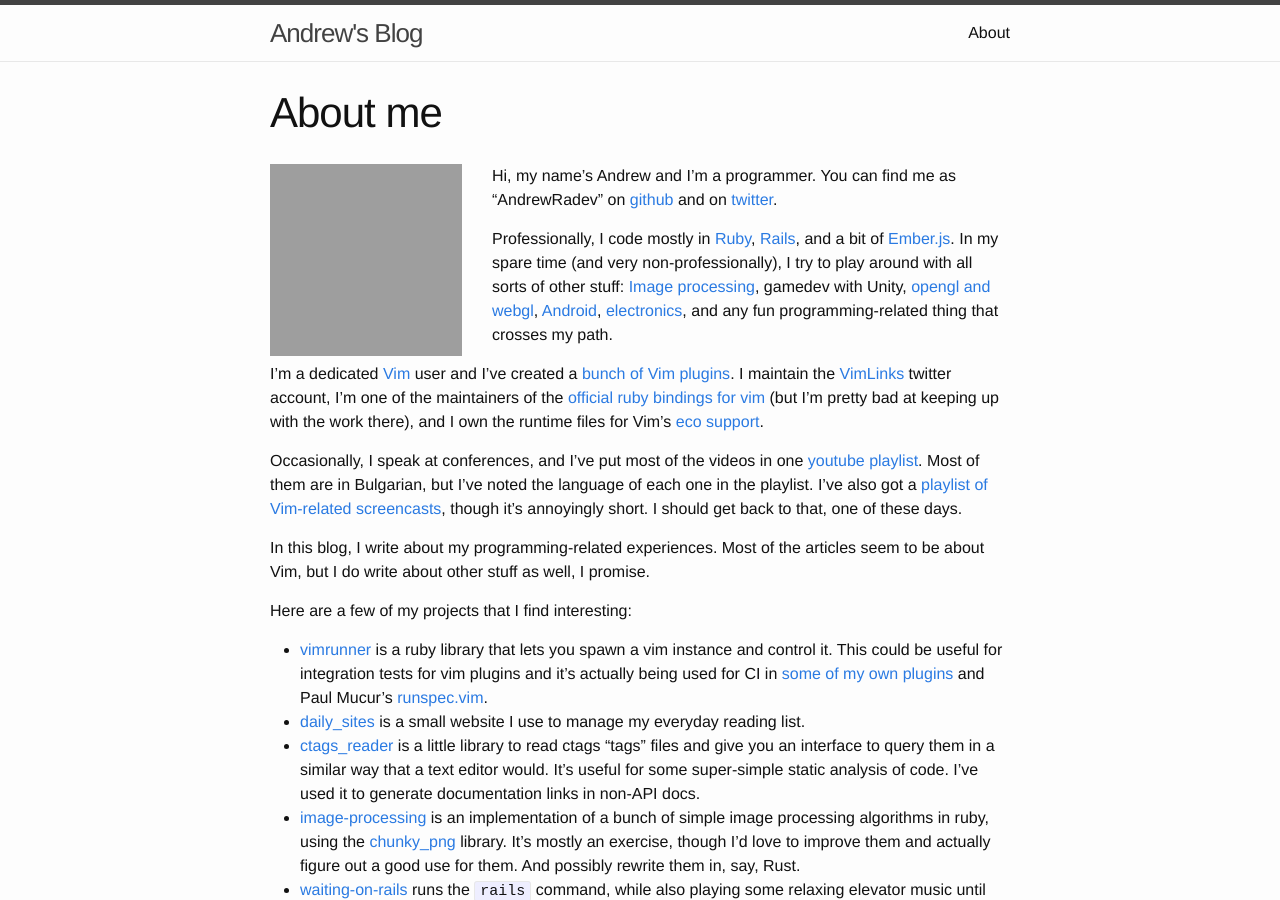
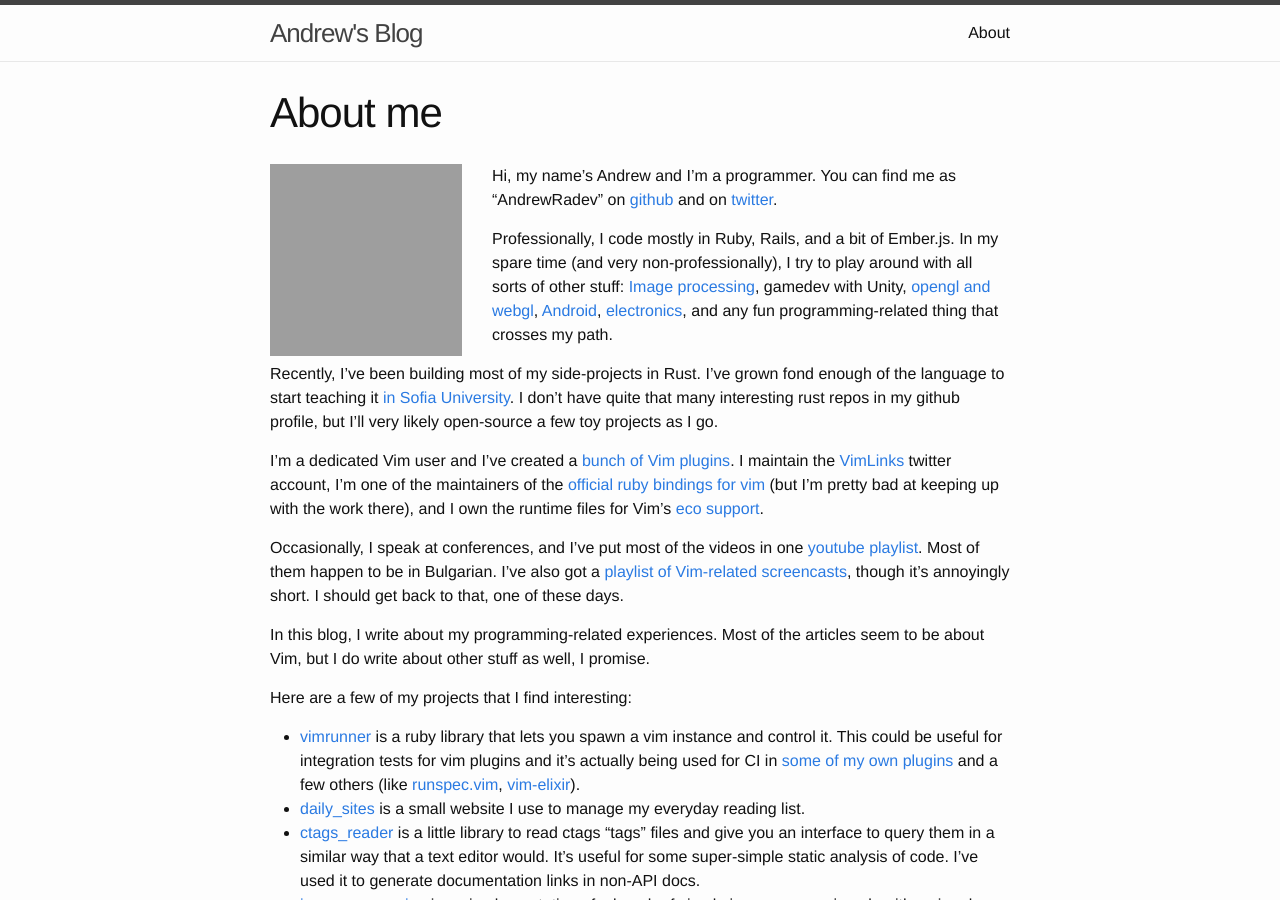
Before and after one commit to AndrewRadev/blog, a Jekyll site: the page built from about.md, in a window 1280 px wide and 900 px high. Built offline with Jekyll 4.4.1, drawn with Linux system fonts in a browser that asks for light colours; grey boxes are pictures that could not be loaded.

Commit message:
About page update

```diff
--- a/about.md
+++ b/about.md
@@ -8,17 +8,19 @@ permalink: /about/
 
 Hi, my name's Andrew and I'm a programmer. You can find me as "AndrewRadev" on [github](http://github.com/AndrewRadev) and on [twitter](http://twitter.com/AndrewRadev).
 
-Professionally, I code mostly in [Ruby](http://ruby-lang.org), [Rails](http://rubyonrails.org/), and a bit of [Ember.js](http://emberjs.com/). In my spare time (and very non-professionally), I try to play around with all sorts of other stuff: [Image processing](https://github.com/AndrewRadev/image-processing), gamedev with Unity, [opengl and webgl](https://github.com/AndrewRadev/green-cubes), [Android](https://github.com/AndrewRadev/android_notes), [electronics](http://andrewradev.com/2012/01/08/first-steps-with-arduino/), and any fun programming-related thing that crosses my path.
+Professionally, I code mostly in Ruby, Rails, and a bit of Ember.js. In my spare time (and very non-professionally), I try to play around with all sorts of other stuff: [Image processing](https://github.com/AndrewRadev/image-processing), gamedev with Unity, [opengl and webgl](https://github.com/AndrewRadev/green-cubes), [Android](https://github.com/AndrewRadev/android_notes), [electronics](http://andrewradev.com/2012/01/08/first-steps-with-arduino/), and any fun programming-related thing that crosses my path.
 
-I'm a dedicated [Vim](http://vim.org) user and I've created a [bunch of Vim plugins](http://www.vim.org/account/profile.php?user_id=31799). I maintain the [VimLinks](https://twitter.com/vimlinks) twitter account, I'm one of the maintainers of the [official ruby bindings for vim](https://github.com/vim-ruby/vim-ruby) (but I'm pretty bad at keeping up with the work there), and I own the runtime files for Vim's [eco support](https://github.com/AndrewRadev/vim-eco).
+Recently, I've been building most of my side-projects in Rust. I've grown fond enough of the language to start teaching it [in Sofia University](https://fmi.rust-lang.bg/). I don't have quite that many interesting rust repos in my github profile, but I'll very likely open-source a few toy projects as I go.
 
-Occasionally, I speak at conferences, and I've put most of the videos in one [youtube playlist](https://www.youtube.com/playlist?list=PL_pobXkumxw7yYW0_bmPY-uk0XkwoRgtK). Most of them are in Bulgarian, but I've noted the language of each one in the playlist. I've also got a [playlist of Vim-related screencasts](https://www.youtube.com/playlist?list=PL_pobXkumxw6uu-IVW2j5LfCmjNzoIjip), though it's annoyingly short. I should get back to that, one of these days.
+I'm a dedicated Vim user and I've created a [bunch of Vim plugins](http://www.vim.org/account/profile.php?user_id=31799). I maintain the [VimLinks](https://twitter.com/vimlinks) twitter account, I'm one of the maintainers of the [official ruby bindings for vim](https://github.com/vim-ruby/vim-ruby) (but I'm pretty bad at keeping up with the work there), and I own the runtime files for Vim's [eco support](https://github.com/AndrewRadev/vim-eco).
+
+Occasionally, I speak at conferences, and I've put most of the videos in one [youtube playlist](https://www.youtube.com/playlist?list=PL_pobXkumxw7yYW0_bmPY-uk0XkwoRgtK). Most of them happen to be in Bulgarian. I've also got a [playlist of Vim-related screencasts](https://www.youtube.com/playlist?list=PL_pobXkumxw6uu-IVW2j5LfCmjNzoIjip), though it's annoyingly short. I should get back to that, one of these days.
 
 In this blog, I write about my programming-related experiences. Most of the articles seem to be about Vim, but I do write about other stuff as well, I promise.
 
 Here are a few of my projects that I find interesting:
 
-- [vimrunner](https://github.com/AndrewRadev/Vimrunner) is a ruby library that lets you spawn a vim instance and control it. This could be useful for integration tests for vim plugins and it's actually being used for CI in [some of my own plugins](http://travis-ci.org/#!/AndrewRadev/splitjoin.vim) and Paul Mucur's [runspec.vim](http://travis-ci.org/#!/mudge/runspec.vim).
+- [vimrunner](https://github.com/AndrewRadev/Vimrunner) is a ruby library that lets you spawn a vim instance and control it. This could be useful for integration tests for vim plugins and it's actually being used for CI in [some of my own plugins](http://travis-ci.org/#!/AndrewRadev/splitjoin.vim) and a few others (like [runspec.vim](http://travis-ci.org/#!/mudge/runspec.vim), [vim-elixir](https://github.com/elixir-editors/vim-elixir)).
 - [daily_sites](http://daily-sites.andrewradev.com) is a small website I use to manage my everyday reading list.
 - [ctags_reader](https://github.com/AndrewRadev/ctags_reader) is a little library to read ctags "tags" files and give you an interface to query them in a similar way that a text editor would. It's useful for some super-simple static analysis of code. I've used it to generate documentation links in non-API docs.
 - [image-processing](https://github.com/AndrewRadev/image-processing) is an implementation of a bunch of simple image processing algorithms in ruby, using the [chunky_png](https://github.com/wvanbergen/chunky_png) library. It's mostly an exercise, though I'd love to improve them and actually figure out a good use for them. And possibly rewrite them in, say, Rust.
```
